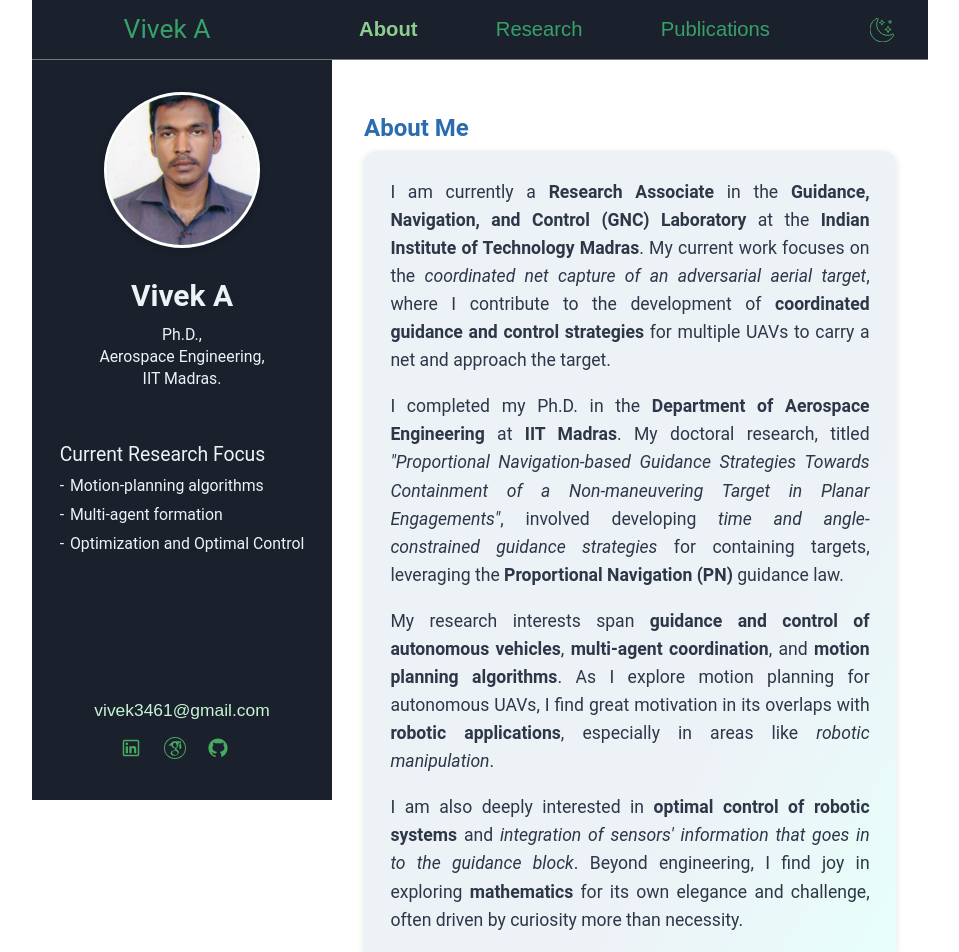
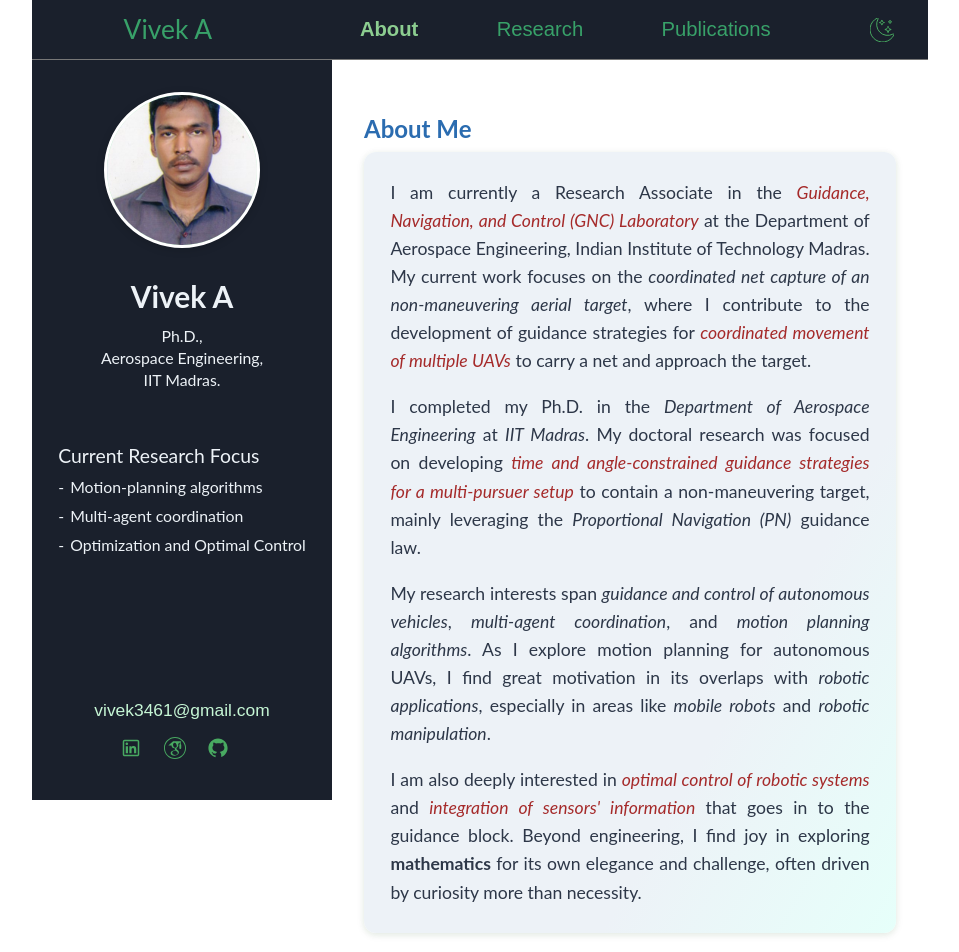
Before and after one commit to vivek3461/vivek3461.github.io, a plain HTML site: page index.html in a window 1280 px wide. Shown: the top 952 px of the page, without its empty margins (160-1119 px from the left). Drawn offline with Linux system fonts and the light colour scheme.

Commit message:
Update index.html
Updated 'about me' information and adjusted some colors for dark mode.

```diff
--- a/index.html
+++ b/index.html
@@ -11,6 +11,8 @@
       --color-black: #000000;
       --color-gray50: #777777;
       --color-background: #f9f9f9;
+	  --color-brown: #a52a2a;
+	  --color-golden-brown: #f6ad55;
 
       --color-accent-light: #d0ffd0;
 
@@ -92,6 +94,8 @@
 	  --banner-textcolor: var(--color-white);
 	  --body-bgcolor: var(--color-white);
 
+	  --color-emphasize: var(--color-brown);
+
 	  /* Newly added */
 	  --color-dark-bg: var(--sidebar-bgcolor);
 	  --color-primary-green: var(--tab-textcolor);
@@ -105,7 +109,7 @@
     }
     body {
       margin: 0;
-      font-family: Roboto, sans-serif;
+      font-family: Lato, sans-serif;
       background: var(--body-bgcolor);
       color: var(--main-textcolor);
       font-size: 1.1em; /* General font size increased */
@@ -527,7 +531,7 @@
     }
     /* Education-related */
     .education {
-      font-family: Arial, sans-serif;
+      font-family: Lato, sans-serif;
       color: var(--main-textcolor);
       padding: 20px;
     }
@@ -583,7 +587,7 @@
     }
     .education .description {
       margin-top: 5px;
-	  color: var(--color-golden-yellow);
+	  color: var(--color-brown);
 	  font-size: 16px;
     }
 
@@ -694,6 +698,7 @@
 	  --publication-journal-textcolor: #1a202c;
 	  --publication-button-bg: #4a5568;
 	  --publication-button-border: #2d3748;
+	  --color-emphasize: var(--color-golden-brown);
 
 	  /* Banner and layout */
 	  --banner-bgcolor: #2d3748;
@@ -757,7 +762,7 @@
         <h3>Current Research Focus</h3>
         <ul>
             <li>Motion-planning algorithms</li>
-            <li>Multi-agent formation</li>
+            <li>Multi-agent coordination</li>
 			<li>Optimization and Optimal Control</li>
         </ul>
       </div>
@@ -791,30 +796,28 @@
         <div class="section-title">About Me</div>
         <div class="card">
           <p>
-            I am currently a <strong>Research Associate</strong> in the
-            <strong>Guidance, Navigation, and Control (GNC) Laboratory</strong> at the
-            <strong>Indian Institute of Technology Madras</strong>. My current work focuses on the
-            <em>coordinated net capture of an adversarial aerial target</em>, where I contribute to the development of
-            <strong>coordinated guidance and control strategies</strong> for multiple UAVs to carry a net and approach the target.
+            I am currently a Research Associate in the
+            <span style="color: var(--color-emphasize)"><em>Guidance, Navigation, and Control (GNC) Laboratory</em></span> at the Department of Aerospace Engineering,
+            Indian Institute of Technology Madras. My current work focuses on the
+            <em>coordinated net capture of an non-maneuvering aerial target</em>, where I contribute to the development of
+            guidance strategies for <span style="color: var(--color-emphasize)"><em>coordinated movement of multiple UAVs</em></span> to carry a net and approach the target.
           </p>
 
           <p>
-            I completed my Ph.D. in the <strong>Department of Aerospace Engineering</strong> at
-            <strong>IIT Madras</strong>. My doctoral research, titled
-            <em>"Proportional Navigation-based Guidance Strategies Towards Containment of a Non-maneuvering Target in Planar Engagements"</em>,
-            involved developing <em>time and angle-constrained guidance strategies</em> for containing targets,
-            leveraging the <strong>Proportional Navigation (PN)</strong> guidance law.
+            I completed my Ph.D. in the <em>Department of Aerospace Engineering</em> at
+            <em>IIT Madras</em>. My doctoral research was focused on developing <span style="color: var(--color-emphasize)"><em>time and angle-constrained guidance strategies for a multi-pursuer setup</em></span> to contain a non-maneuvering target,
+            mainly leveraging the <em>Proportional Navigation (PN)</em> guidance law.
           </p>
 
           <p>
-            My research interests span <strong>guidance and control of autonomous vehicles</strong>,
-            <strong>multi-agent coordination</strong>, and <strong>motion planning algorithms</strong>.
+            My research interests span <em>guidance and control of autonomous vehicles</em>,
+            <em>multi-agent coordination</em>, and <em>motion planning algorithms</em>.
             As I explore motion planning for autonomous UAVs, I find great motivation in its overlaps with
-            <strong>robotic applications</strong>, especially in areas like <em>robotic manipulation</em>.
+            <em>robotic applications</em>, especially in areas like <em>mobile robots</em> and <em>robotic manipulation</em>.
           </p>
 
           <p>
-            I am also deeply interested in <strong>optimal control of robotic systems</strong> and <em>integration of sensors' information that goes in to the guidance block</em>.
+            I am also deeply interested in <span style="color: var(--color-emphasize)"><em>optimal control of robotic systems</em></span> and <span style="color: var(--color-emphasize)"><em>integration of sensors' information</em></span> that goes in to the guidance block.
             Beyond engineering, I find joy in exploring <strong>mathematics</strong> for its own elegance and challenge,
             often driven by curiosity more than necessity.
           </p>
@@ -837,7 +840,7 @@
 							<div class="years">2013 – 2015</div>
 						</div>
                         <div class="institute">National Institute of Technology Tiruchirappalli</div>
-                        <div class="description">Project: "<em>Development of the tip clearance measurement sensor for compressor stage of turbines</em>.</div>
+                        <div class="description">Project: "<em>Development of the tip clearance measurement sensor for compressor stage of turbines"</em>.</div>
                     </li>
                     <li>
 						<div class="degree-years">
```
